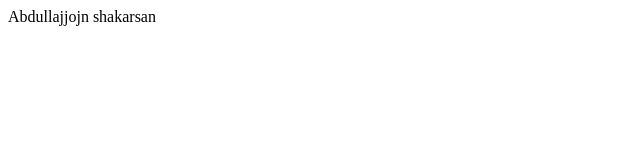
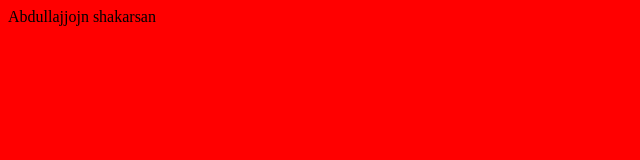
Before and after one commit to Robiyatuit/dars_12, a plain HTML site: page index.html in a window 1280 px wide. Shown: the whole page, without its empty margins (0-640 px from the left). Drawn offline with Linux system fonts and the light colour scheme.

Commit message:
add css or hover

```diff
--- a/index.html
+++ b/index.html
@@ -5,6 +5,7 @@
     <meta http-equiv="X-UA-Compatible" content="IE=edge">
     <meta name="viewport" content="width=device-width, initial-scale=1.0">
     <title>Document</title>
+    <link rel="stylesheet" href="./style.css">
 </head>
 <body>
     Abdullajjojn shakarsan
--- /dev/null
+++ b/style.css
@@ -0,0 +1,3 @@
+body{
+    background-color: red;
+}
```
